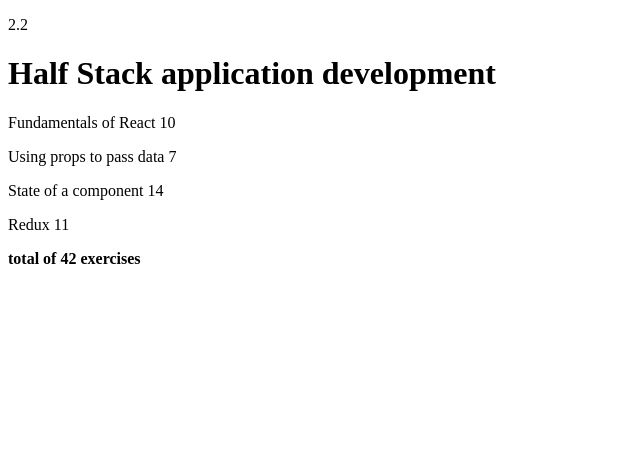
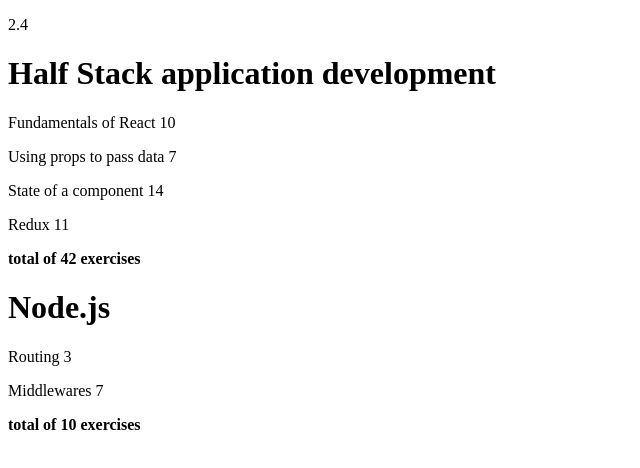
Before and after one commit to natkins23/courseinfo, a React (Create React App) app: page / in a window 1280 px wide. Shown: the top 468 px of the page, without its empty margins (0-640 px from the left). Built offline with nearby package versions, Linux system fonts and the light colour scheme.

Commit message:
2.4 done

```diff
--- a/src/App.js
+++ b/src/App.js
@@ -11,7 +11,6 @@
 const Header = ({ name }) => {
   return (
     <>
-      <p>2.2</p>
       <h1>{name}</h1>
     </>
   )
@@ -48,9 +47,10 @@
 }
 
 const App = () => {
-  const course = {
+  const courses = [
+    {
+      name: 'Half Stack application development',
       id: 1,
-    name: 'Half Stack application development',
       parts: [
         {
           name: 'Fundamentals of React',
@@ -73,18 +73,41 @@
           id: 4,
         },
       ],
-  }
+    },
+    {
+      name: 'Node.js',
+      id: 2,
+      parts: [
+        {
+          name: 'Routing',
+          exercises: 3,
+          id: 1,
+        },
+        {
+          name: 'Middlewares',
+          exercises: 7,
+          id: 2,
+        },
+      ],
+    },
+  ]
 
   return (
     <>
-      <Course course={course} />
+      <p>2.4</p>
+      {courses.map((course) => (
+        <Course key={course.id} course={course} />
+      ))}
     </>
   )
 }
 
 export default App
+/* 2.4 steps and notes
+1) just need to map through the courses array and return a course component that takes a course and a key
 
-/* 2.2 steps and notes
+
+/* 2.2 / 2.3 steps and notes
 1) had to clean up every component by DESTRUCTURING the props, this makes it a lot easier to know what the props actually are
 2) I then had to use higher order functions (MAP) to account for additions of new parts to the course, which would affect the sum of all courses.
 --- my map function returns a <Part/> component that recieves 2 props, the name and exercises of each part
```
Lines whose indentation alone changed are shown as unchanged.
